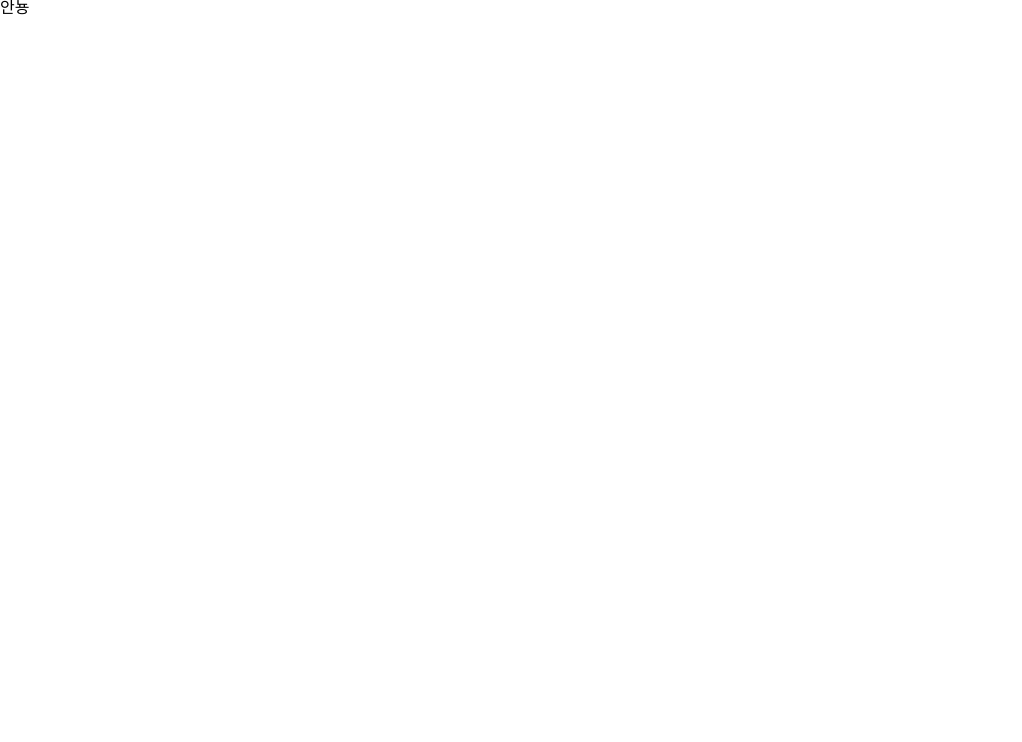
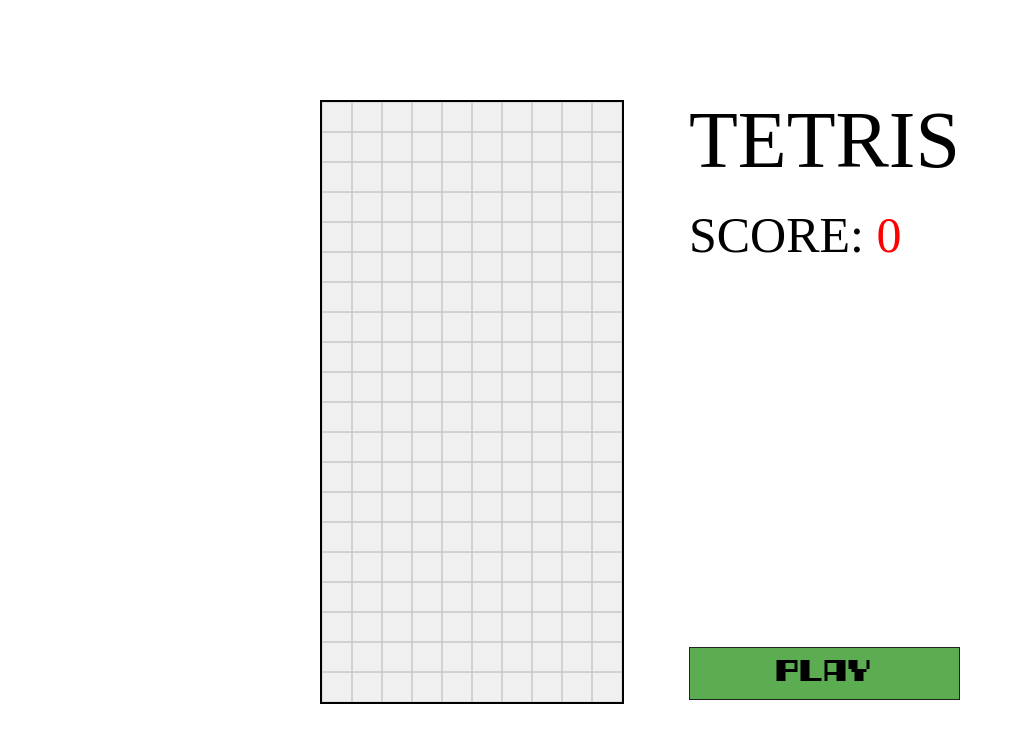
Before and after one commit to pparksso/tetris-js, a website built with Vite: page index.html in a window 1280 px wide. Shown: the whole page, without its empty margins (0-1022 px from the left). Built offline with nearby package versions, Linux system fonts and the light colour scheme.

Commit message:
화면 구성 완료(css, 캔버스)

```diff
--- a/index.html
+++ b/index.html
@@ -4,11 +4,25 @@
     <meta charset="UTF-8" />
     <link rel="icon" type="image/svg+xml" href="/vite.svg" />
     <meta name="viewport" content="width=device-width, initial-scale=1.0" />
-    <link rel="stylesheet" href="./reset.css">
+    <link rel="stylesheet" href="./style/reset.css">
+    <link rel="stylesheet" href="./style/main.css">
     <title>TETRIS</title>
   <body>
-    <ul>
-      <li>안뇽</li>
-    </ul>
+    <div class="tetris-box">
+      <div class="canvas-box">
+        <canvas id="boardCanvas" style="border: 2px solid #000;"></canvas>
+        <canvas id="blockCanvas"></canvas>
+        <canvas id="stackCanvas"></canvas>
+      </div>
+      <div class="score-box">
+        <div class="score-box-top">
+          <h1>TETRIS</h1>
+          <p>SCORE: <span class="score">0</span></p>
+        </div>
+        <button class="playBtn">PLAY</button>
+        <!-- <button class="stopBtn">STOP</button> -->
+      </div>
+    </div>
+    <script type="module" src="./main.js"></script>
   </body>
 </html>
--- a/main.js
+++ b/main.js
@@ -1 +1,30 @@
-const ma = 1;
+const boardCanvas = document.getElementById('boardCanvas');
+const boardCtx = boardCanvas.getContext('2d');
+
+console.log(boardCtx);
+const boardCanvasWidth = 300;
+const boardCanvasHeight = 600;
+const boardCanvasX = 0;
+const boardCanvasY = 0;
+const boardCellSize = 30;
+
+// 보드
+boardCanvas.width = boardCanvasWidth;
+boardCanvas.height = boardCanvasHeight;
+
+// 보드 그리기
+function drawBoard() {
+  boardCtx.clearRect(0, 0, boardCanvasWidth, boardCanvasHeight);
+  boardCtx.fillStyle = 'rgb(240,240,240)';
+  boardCtx.fillRect(0, 0, boardCanvasWidth, boardCanvasHeight);
+  boardCtx.strokeStyle = 'rgb(200,200,200)';
+
+  for (let row = 0; row < 20; row++) {
+    for (let col = 0; col < 10; col++) {
+      const x = boardCanvasX + col * boardCellSize;
+      const y = boardCanvasY + row * boardCellSize;
+      boardCtx.strokeRect(x, y, boardCellSize, boardCellSize);
+    }
+  }
+}
+drawBoard();
--- a/package.json
+++ b/package.json
@@ -12,9 +12,5 @@
     "eslint": "^8.43.0",
     "prettier": "^2.8.8",
     "vite": "^4.3.9"
-  },
-  "dependencies": {
-    "sass": "^1.63.4",
-    "sass-loader": "^13.3.2"
   }
 }
--- a/reset.css
+++ /dev/null
@@ -1,137 +0,0 @@
-/* http://meyerweb.com/eric/tools/css/reset/
-   v5.0.1 | 20191019
-   License: none (public domain)
-*/
-
-html,
-body,
-div,
-span,
-applet,
-object,
-iframe,
-h1,
-h2,
-h3,
-h4,
-h5,
-h6,
-p,
-blockquote,
-pre,
-a,
-abbr,
-acronym,
-address,
-big,
-cite,
-code,
-del,
-dfn,
-em,
-img,
-ins,
-kbd,
-q,
-s,
-samp,
-small,
-strike,
-strong,
-sub,
-sup,
-tt,
-var,
-b,
-u,
-i,
-center,
-dl,
-dt,
-dd,
-menu,
-ol,
-ul,
-li,
-fieldset,
-form,
-label,
-legend,
-table,
-caption,
-tbody,
-tfoot,
-thead,
-tr,
-th,
-td,
-article,
-aside,
-canvas,
-details,
-embed,
-figure,
-figcaption,
-footer,
-header,
-hgroup,
-main,
-menu,
-nav,
-output,
-ruby,
-section,
-summary,
-time,
-mark,
-audio,
-video {
-  margin: 0;
-  padding: 0;
-  border: 0;
-  font-size: 100%;
-  font: inherit;
-  vertical-align: baseline;
-}
-/* HTML5 display-role reset for older browsers */
-article,
-aside,
-details,
-figcaption,
-figure,
-footer,
-header,
-hgroup,
-main,
-menu,
-nav,
-section {
-  display: block;
-}
-/* HTML5 hidden-attribute fix for newer browsers */
-*[hidden] {
-  display: none;
-}
-body {
-  line-height: 1;
-}
-menu,
-ol,
-ul {
-  list-style: none;
-}
-blockquote,
-q {
-  quotes: none;
-}
-blockquote:before,
-blockquote:after,
-q:before,
-q:after {
-  content: '';
-  content: none;
-}
-table {
-  border-collapse: collapse;
-  border-spacing: 0;
-}
--- /dev/null
+++ b/style/main.css
@@ -0,0 +1,62 @@
+@font-face {
+  font-family: 'powerPixel';
+  src: url('./PowerPixel7-Jy0E.ttf');
+}
+body {
+  font-family: 'powerPixel';
+  width: 100vw;
+  height: 100vh;
+}
+.tetris-box {
+  width: 50%;
+  height: 600px;
+  margin: auto;
+  display: flex;
+  justify-content: space-between;
+  padding-top: 100px;
+}
+.canvas-box {
+  position: relative;
+}
+#blockCanvas {
+  position: absolute;
+  top: 0;
+  left: 0;
+  z-index: 1;
+}
+#stackCanvas {
+  position: absolute;
+  top: 0;
+  left: 0;
+  z-index: 1;
+}
+.score-box {
+  display: flex;
+  flex-direction: column;
+  height: 100%;
+  justify-content: space-between;
+}
+.score-box h1 {
+  font-size: 80px;
+  margin-bottom: 30px;
+}
+.score-box p {
+  font-size: 50px;
+}
+.score-box p span {
+  color: #f00;
+}
+.score-box button {
+  border: 1px solid #232323;
+  font-family: 'powerPixel';
+  padding: 10px 30px;
+  font-size: 30px;
+}
+
+.playBtn {
+  background-color: #5cad51;
+}
+.stopBtn {
+  background-color: #232323;
+  color: #fff;
+}
--- /dev/null
+++ b/style/reset.css
@@ -0,0 +1,58 @@
+/* http://meyerweb.com/eric/tools/css/reset/
+   v5.0.1 | 20191019
+   License: none (public domain)
+*/
+
+html, body, div, span, applet, object, iframe,
+h1, h2, h3, h4, h5, h6, p, blockquote, pre,
+a, abbr, acronym, address, big, cite, code,
+del, dfn, em, img, ins, kbd, q, s, samp,
+small, strike, strong, sub, sup, tt, var,
+b, u, i, center,
+dl, dt, dd, menu, ol, ul, li,
+fieldset, form, label, legend,
+table, caption, tbody, tfoot, thead, tr, th, td,
+article, aside, canvas, details, embed,
+figure, figcaption, footer, header, hgroup,
+main, menu, nav, output, ruby, section, summary,
+time, mark, audio, video {
+	margin: 0;
+	padding: 0;
+	border: 0;
+	font-size: 100%;
+	font: inherit;
+	vertical-align: baseline;
+}
+/* HTML5 display-role reset for older browsers */
+article, aside, details, figcaption, figure,
+footer, header, hgroup, main, menu, nav, section {
+	display: block;
+}
+/* HTML5 hidden-attribute fix for newer browsers */
+*[hidden] {
+    display: none;
+}
+body {
+	line-height: 1;
+}
+menu, ol, ul {
+	list-style: none;
+}
+blockquote, q {
+	quotes: none;
+}
+blockquote:before, blockquote:after,
+q:before, q:after {
+	content: '';
+	content: none;
+}
+table {
+	border-collapse: collapse;
+	border-spacing: 0;
+}
+button {
+  padding: 0;
+  border: none;
+  outline: none;
+  background: none;
+}
```
Also changed, not shown: style/PowerPixel7-Jy0E.ttf (added), 2 other files.
